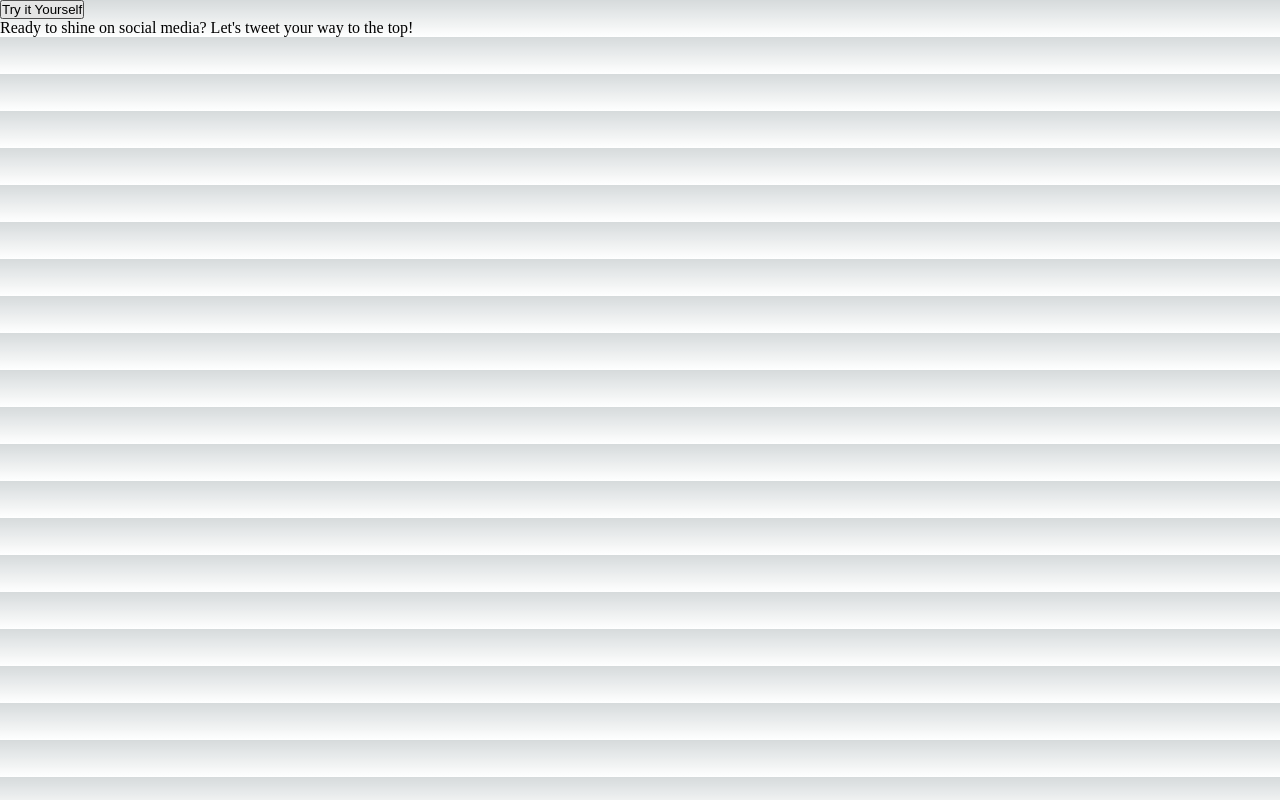
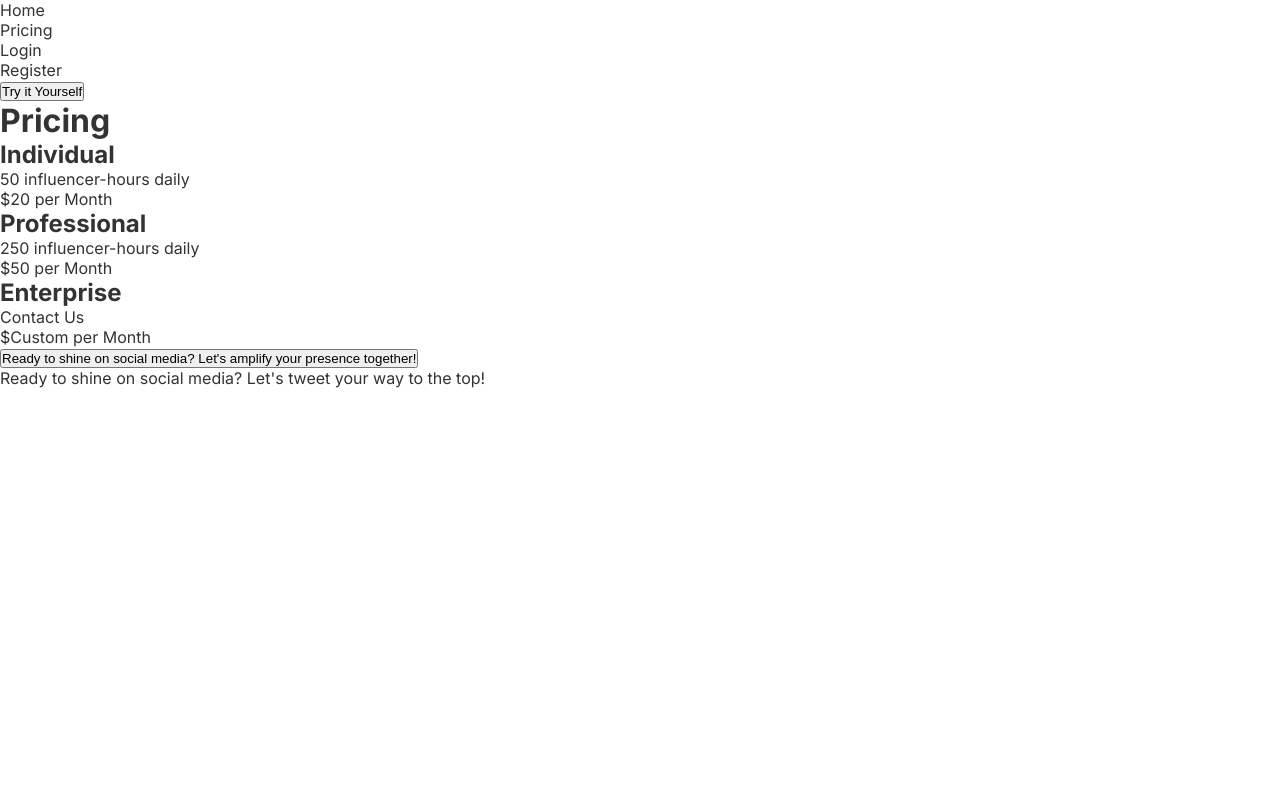
Before and after one commit to maker-shihab/nero, a Next.js app: page / in a window 1280 px wide. Built offline with nearby package versions, Linux system fonts and the light colour scheme.

Commit message:
Add nav with some modification

```diff
--- /dev/null
+++ b/src/components/Layout.js
@@ -0,0 +1,15 @@
+const { useRouter } = require("next/router");
+const { default: Nav } = require("./Nav");
+
+function Layout({children}) {
+  const router = useRouter();
+  const hideNavOnPages = ['/login', '/register', '/404'];
+
+  return (
+    <div>
+      {hideNavOnPages.includes(router.pathname) ? null : <Nav/>}
+      {children}
+    </div>
+  )
+}
+export default Layout;
--- /dev/null
+++ b/src/components/Nav.js
@@ -0,0 +1,24 @@
+import Link from 'next/link';
+
+function Nav() {
+  return (
+    <nav className="nav">
+      <ul>
+        <li>
+          <Link href="/">Home</Link>
+        </li>
+        <li>
+          <Link href="#pricing">Pricing</Link>
+        </li>
+        <li>
+          <Link href="/login">Login</Link>
+        </li>
+        <li>
+          <Link href="/register">Register</Link>
+        </li>
+      </ul>
+    </nav>
+  );
+}
+
+export default Nav;
--- a/src/pages/_app.js
+++ b/src/pages/_app.js
@@ -1,5 +1,10 @@
-import '@/styles/globals.css'
+import Layout from '@/components/Layout';
+import '@/styles/globals.css';
 
 export default function App({ Component, pageProps }) {
-  return <Component {...pageProps} />
+  return (
+    <Layout>
+      <Component {...pageProps} />
+    </Layout>
+  )
 }
--- a/src/pages/_document.js
+++ b/src/pages/_document.js
@@ -1,9 +1,11 @@
-import { Html, Head, Main, NextScript } from 'next/document'
+import { Head, Html, Main, NextScript } from 'next/document'
 
 export default function Document() {
   return (
     <Html lang="en">
-      <Head />
+      <Head>
+        <link href="https://fonts.googleapis.com/css2?family=Inter:wght@300;400;500;600;700;800;900&display=swap" rel="stylesheet" ></link>
+      </Head>
       <body>
         <Main />
         <NextScript />
--- a/src/pages/index.js
+++ b/src/pages/index.js
@@ -3,6 +3,7 @@ import Button from "@/components/Button";
 import CTAOneliner from "@/components/CTAOneliner";
 import HeroImage from "@/components/HeroImage";
 import Logo from "@/components/Logo";
+import Pricing from "@/components/Pricing";
 import Setup from "@/components/Setup";
 import ValueProposition from "@/components/ValueProposition";
 
@@ -20,6 +21,7 @@ function Home() {
       <ValueProposition />
       <Button title="Try it Yourself" onClick={handleTryItClick} />
       <Setup />
+      <Pricing />
       <CTAOneliner text="Ready to shine on social media? Let's tweet your way to the top!" />
       <Benefits />
     </div>
--- a/src/styles/globals.css
+++ b/src/styles/globals.css
@@ -1,9 +1,7 @@
 :root {
   --max-width: 1100px;
   --border-radius: 12px;
-  --font-mono: ui-monospace, Menlo, Monaco, "Cascadia Mono", "Segoe UI Mono",
-    "Roboto Mono", "Oxygen Mono", "Ubuntu Monospace", "Source Code Pro",
-    "Fira Mono", "Droid Sans Mono", "Courier New", monospace;
+  --font-inter: "Inter", sans-serif;
 
   --foreground-rgb: 0, 0, 0;
   --background-start-rgb: 214, 219, 220;
@@ -83,16 +81,11 @@ html,
 body {
   max-width: 100vw;
   overflow-x: hidden;
+  font-family: var(--font-inter);
 }
 
 body {
-  color: rgb(var(--foreground-rgb));
-  background: linear-gradient(
-      to bottom,
-      transparent,
-      rgb(var(--background-end-rgb))
-    )
-    rgb(var(--background-start-rgb));
+  color: #333;
 }
 
 a {
@@ -100,8 +93,5 @@ a {
   text-decoration: none;
 }
 
-@media (prefers-color-scheme: dark) {
-  html {
-    color-scheme: dark;
-  }
+@media (prefers-color-scheme: light) {
 }
```
Also changed, not shown: src/pages/404.js (added, +15 -0 lines), src/components/Pricing.js (renamed from src/pages/_pricing.js), src/pages/login.js (renamed from src/pages/_login.js), src/pages/register.js (renamed from src/pages/_register.js).
